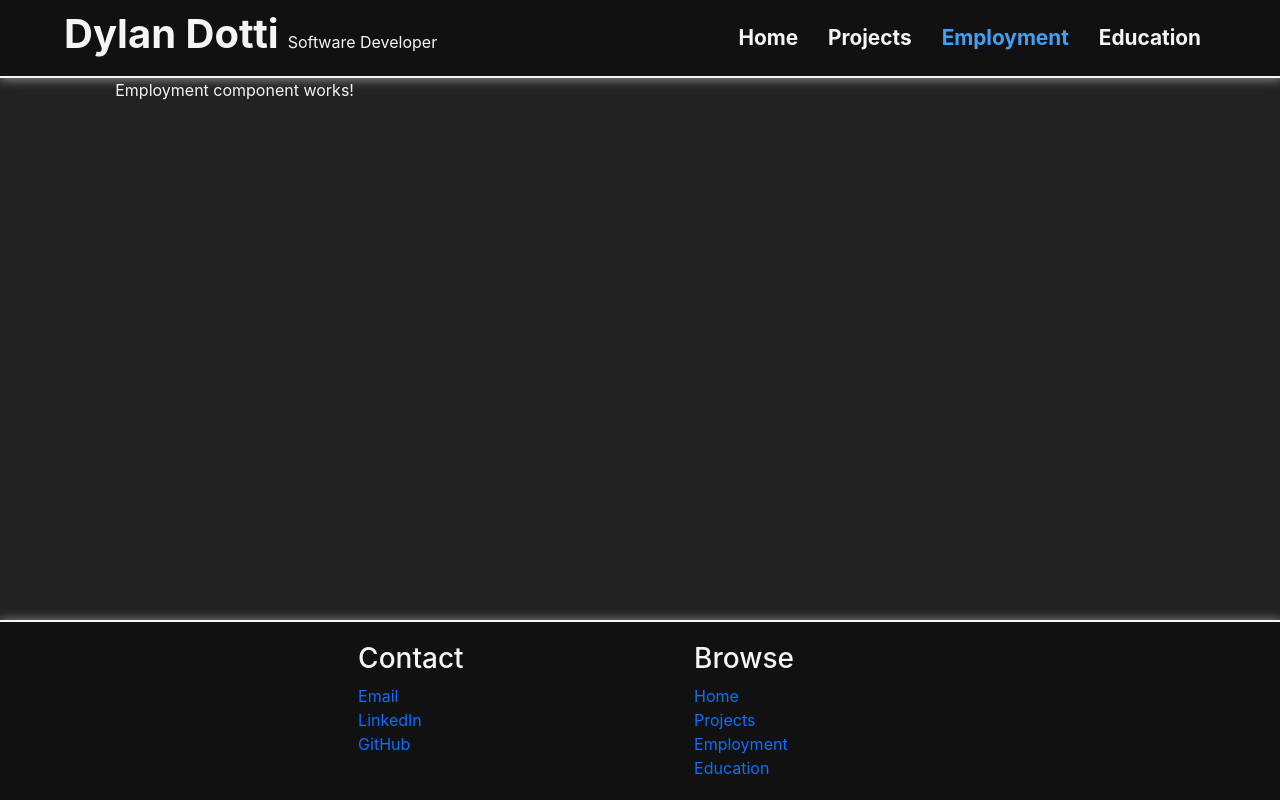
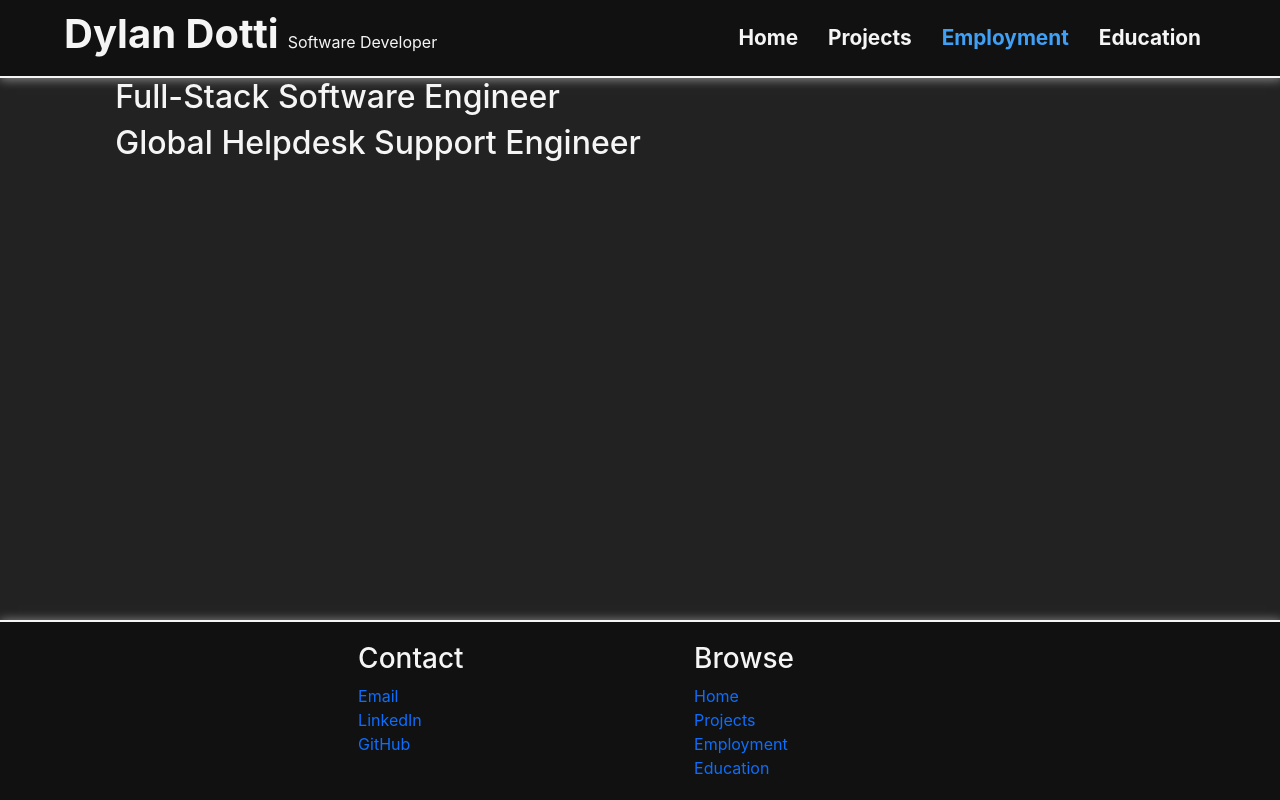
Before and after one commit to Dylan-Dotti/React-Portfolio-Website, a React (Create React App) app: page /employment in a window 1280 px wide. Built offline with nearby package versions, Linux system fonts and the light colour scheme.

Commit message:
Employment placeholder content

```diff
--- a/src/Components/Employment/index.tsx
+++ b/src/Components/Employment/index.tsx
@@ -4,7 +4,17 @@ export default class Employment extends React.Component {
 
     render(): ReactNode {
         return (
-            <p>Employment component works!</p>
+            <div id="employment">
+
+                <div className="software-engineer-group">
+                    <h2>Full-Stack Software Engineer</h2>
+                </div>
+
+                <div className="ghd-engineer-group">
+                    <h2>Global Helpdesk Support Engineer</h2>
+                </div>
+
+            </div>
         );
     }
 }
```
Also changed, not shown: src/Components/Employment/employment.scss (added).
